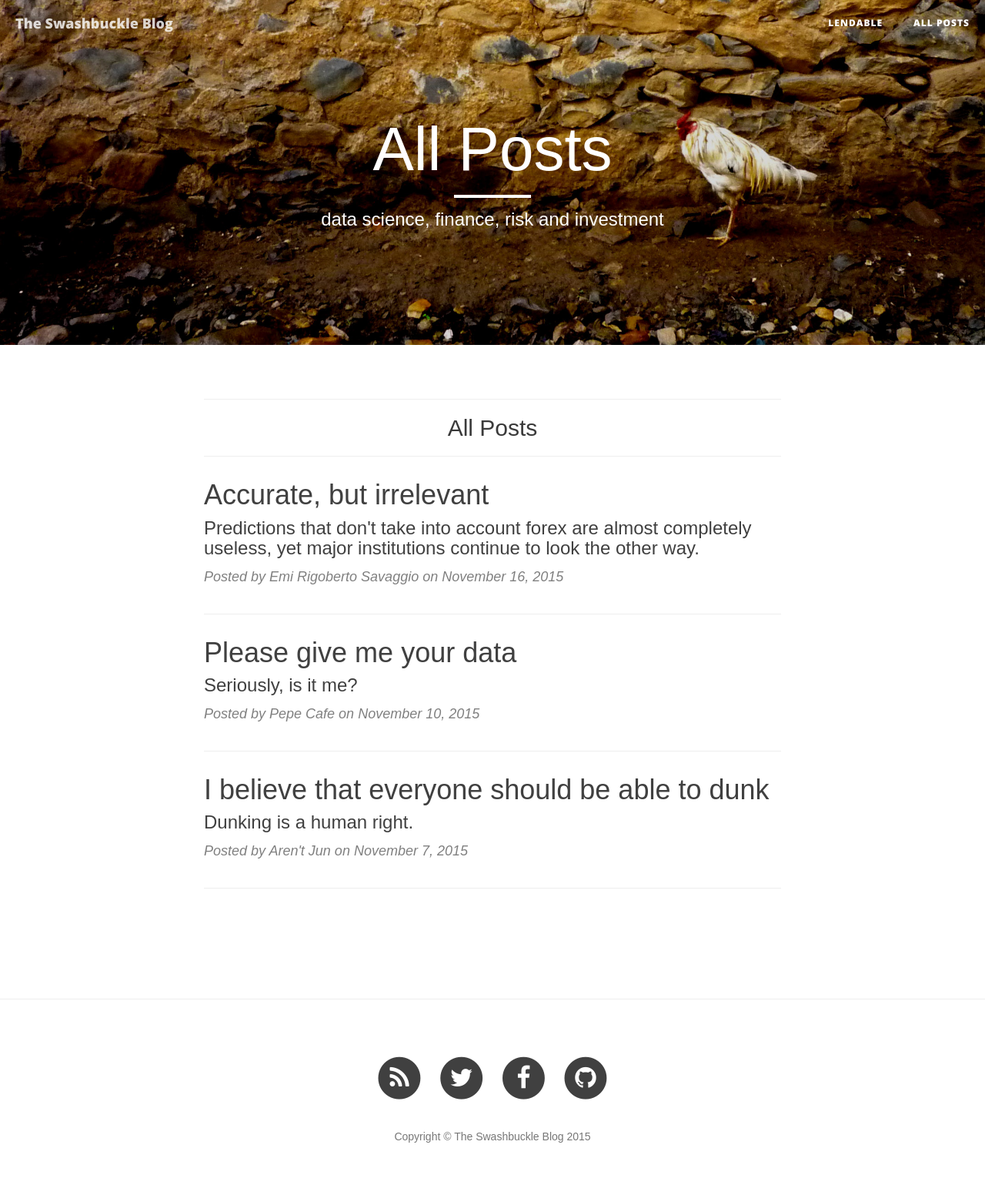
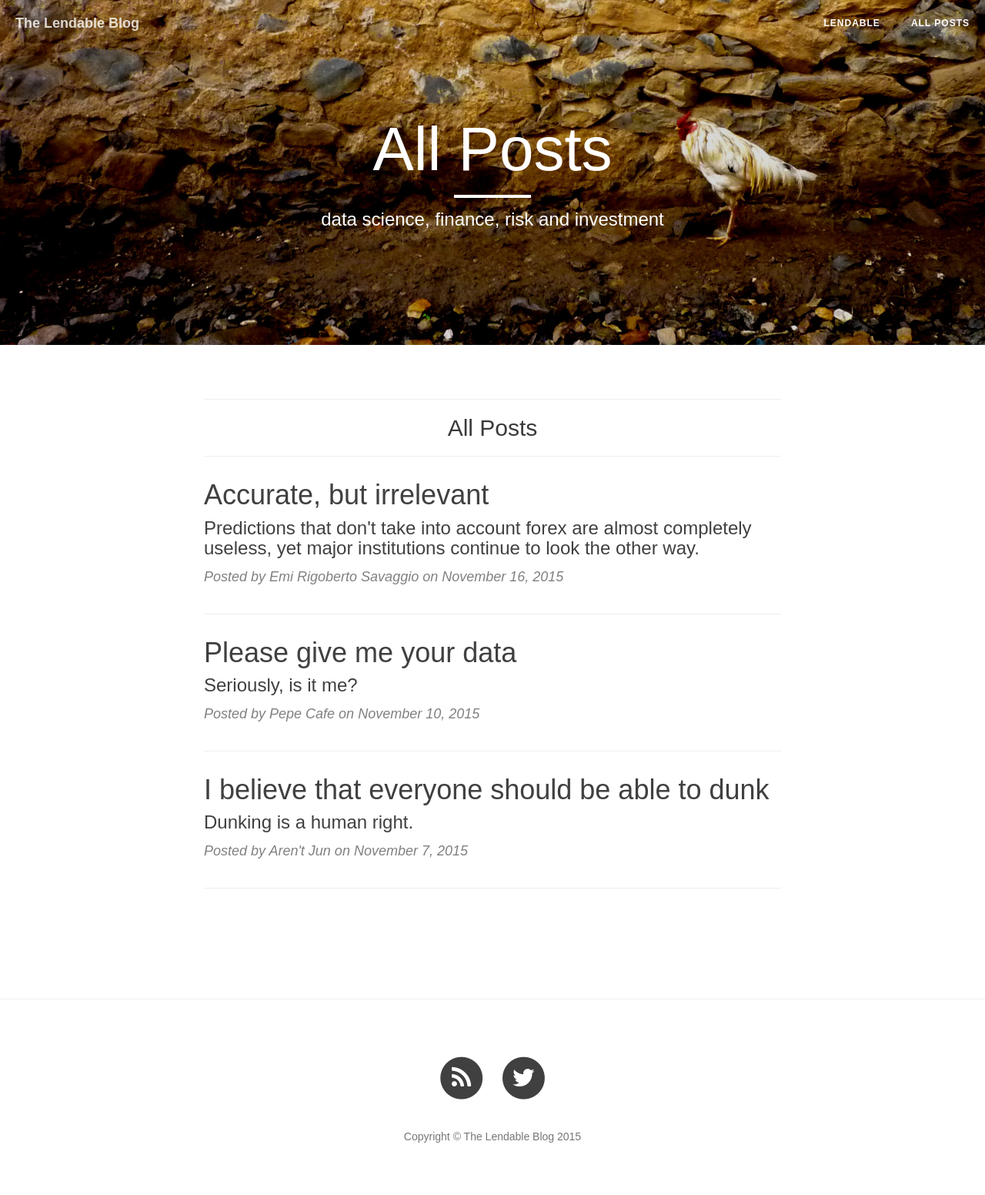
Before and after one commit to swashbuckleblog/swashbuckleblog.github.io, a Jekyll site: the page built from all_posts.html, in a window 1280 px wide. Shown: the whole page at 77% size. Built offline with Jekyll 4.4.1, drawn with Linux system fonts in a browser that asks for light colours; nearby versions of some CDN libraries.

```diff
--- a/_config.yml
+++ b/_config.yml
@@ -1,12 +1,12 @@
 # Site settings
-title: The Swashbuckle Blog
+title: The Lendable Blog
 header-img: img/landing.JPG
-email: joe@swashbuckle.io
+email: joe@lendable.io
 description: "The Lendablog"
-url: "http://yourdomain.com"
-twitter_username: swashbuckleinc
-github_username:  swashbuckleblog
-facebook_username:  swashbuckle
+url: "http://lendable.io"
+twitter_username: lendableinc
+# github_username:  lendablexxx
+# facebook_username:  swashbuckle
 # paginate: 20
 # paginate_path: "/blog/page/:num"
 
--- a/css/clean-blog.css
+++ b/css/clean-blog.css
@@ -55,7 +55,9 @@
   left: 0;
   width: 100%;
   z-index: 3;
-  font-family: 'Open Sans', 'Helvetica Neue', Helvetica, Arial, sans-serif;
+  /*font-family: 'Open Sans', 'Helvetica Neue', Helvetica, Arial, sans-serif;*/
+    font-family: proxima-nova, sans-serif;
+
 }
 .navbar-custom .navbar-brand {
   font-weight: 800;
--- a/index.html
+++ b/index.html
@@ -1,5 +1,5 @@
 ---
-layout: main_page
+layout: page
 description: "data science, finance, risk and investment"
 ---
 
```
Also changed, not shown: css/clean-blog.min.css.
